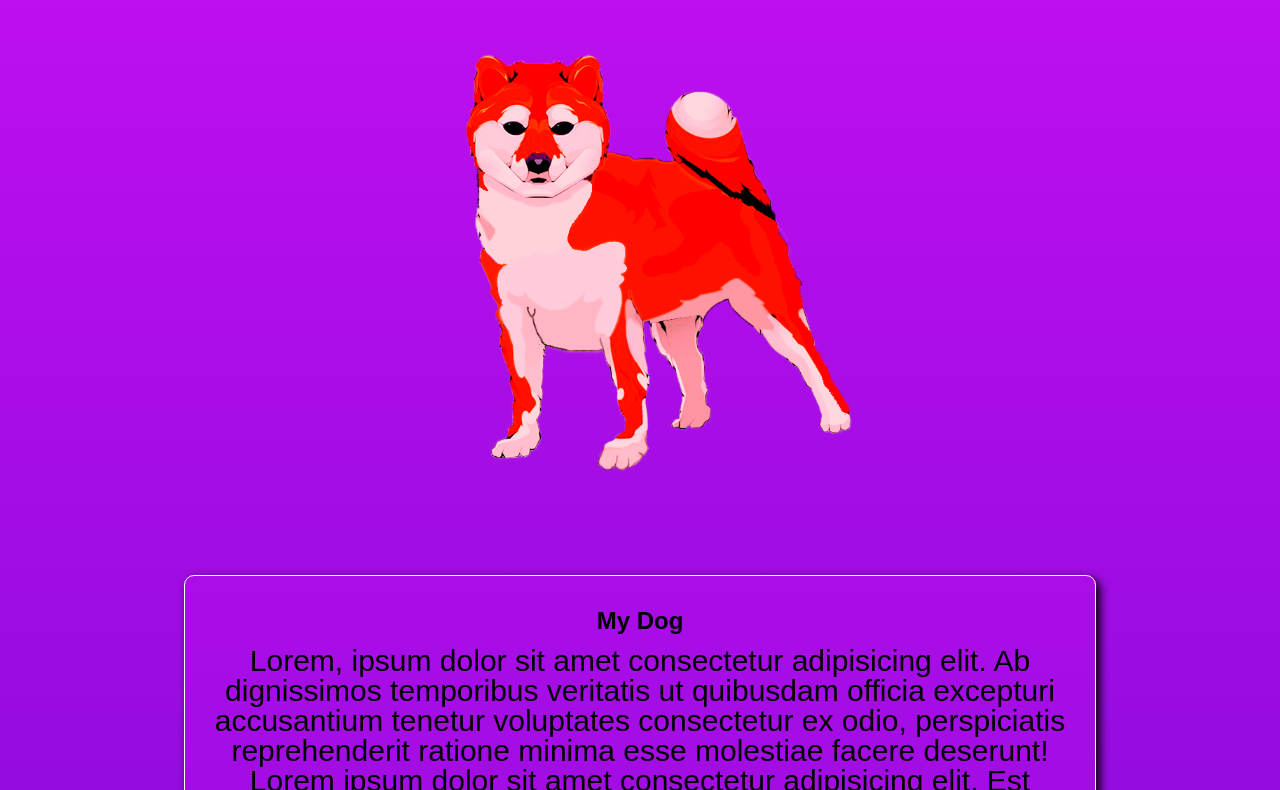
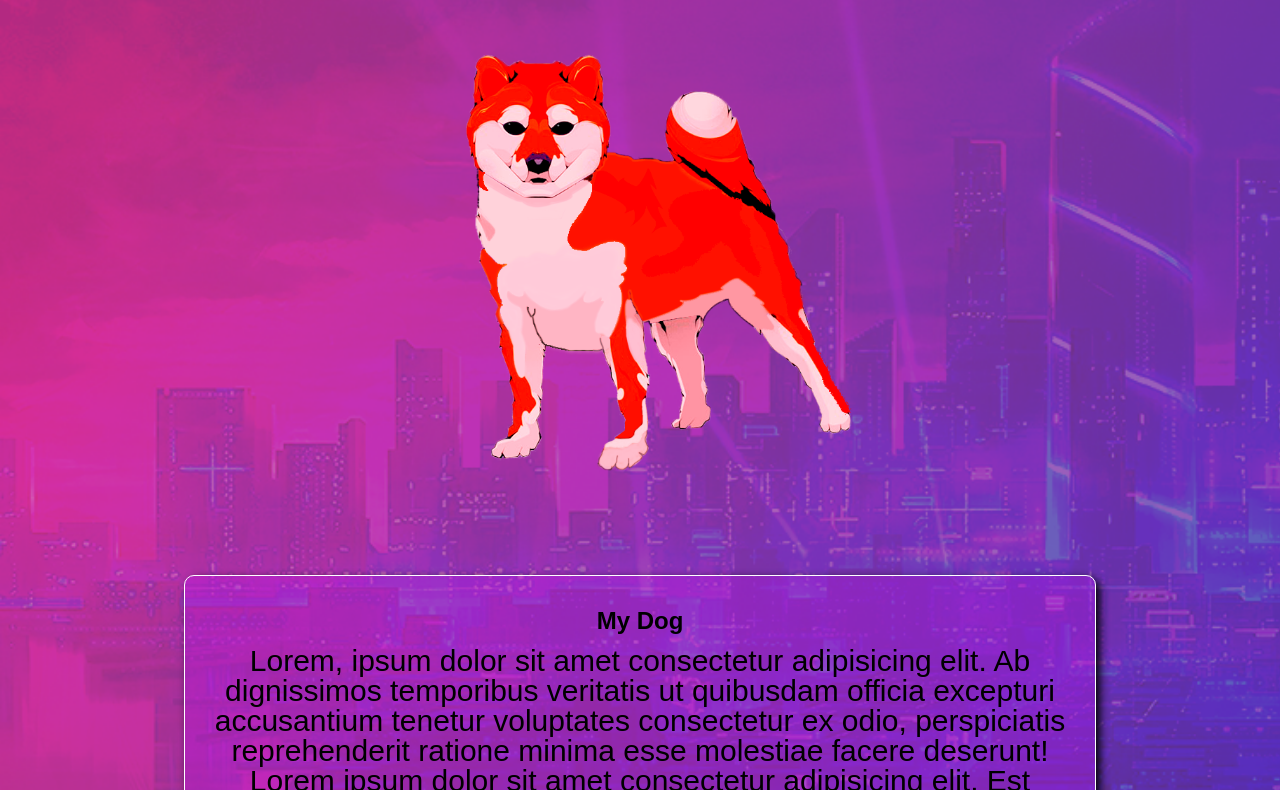
Before and after one commit to KLL00-1/first-website, a plain HTML site: page index.html in a window 1280 px wide. Shown: the part 125-915 px from the top of the page. Drawn offline with Linux system fonts and the light colour scheme.

Commit message:
Update style_mini.css

```diff
--- a/style_mini.css
+++ b/style_mini.css
@@ -19,11 +19,7 @@
     max-width: 100%;
   }
 }
-@media (max-width: 1690px) {
-  .fon {
-    background-image: none;
-  }
-}
+
 @media (max-height: 900px) {
   .info {
     text-align: center;
```
